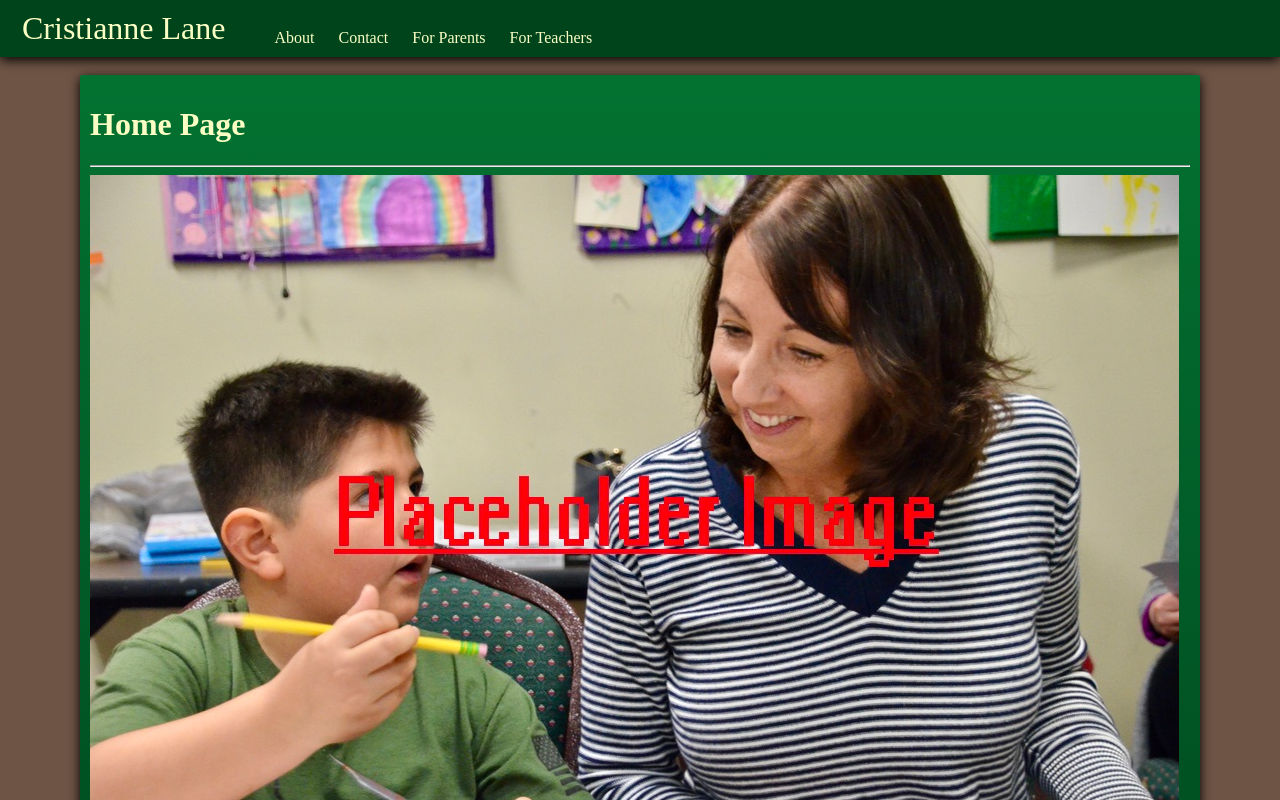
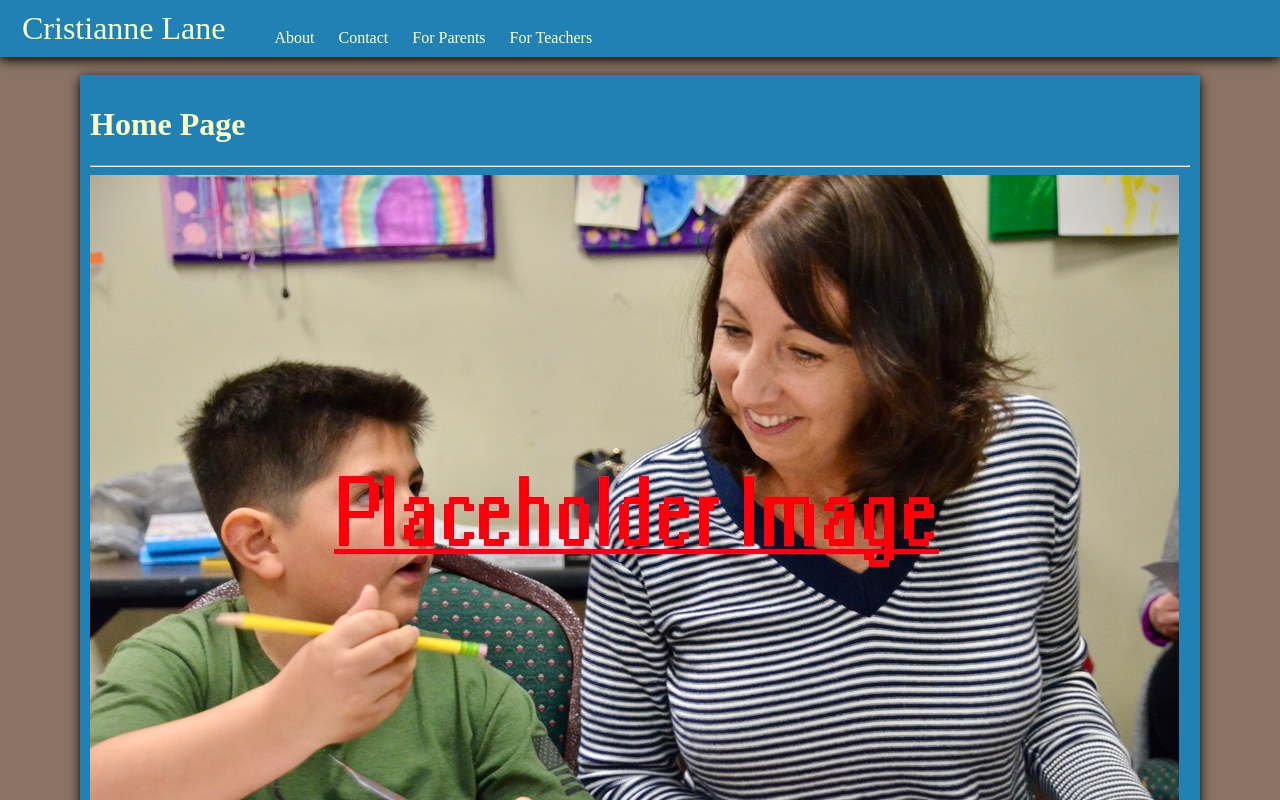
Before and after one commit to palminski/kind-aunty, an Angular app: page / in a window 1280 px wide. Shown: the top 800 px of the page. Built offline with nearby package versions, Linux system fonts and the light colour scheme.

Commit message:
restyled

```diff
--- a/src/styles.css
+++ b/src/styles.css
@@ -2,8 +2,8 @@
 :root {
 
     /* Solid Colors for backgrounds*/
-    --bg-navigation: rgb(0, 68, 28);
-    --bg-block:rgb(3, 114, 49);
+    --bg-navigation: #2281b4;
+    --bg-block:#2281b4;
     /* Solid Colors for text */
     --text-light: rgb(251, 255, 196);
     /* Gradients */
@@ -13,7 +13,7 @@
 
 
 body {
-    background-color: rgb(110, 84, 69);
+    background-color: rgb(139, 115, 100);
     padding: 0;
     margin: 0;
 }
```
Also changed, not shown: 1 other file (tests, documents, lock files or other folders).
